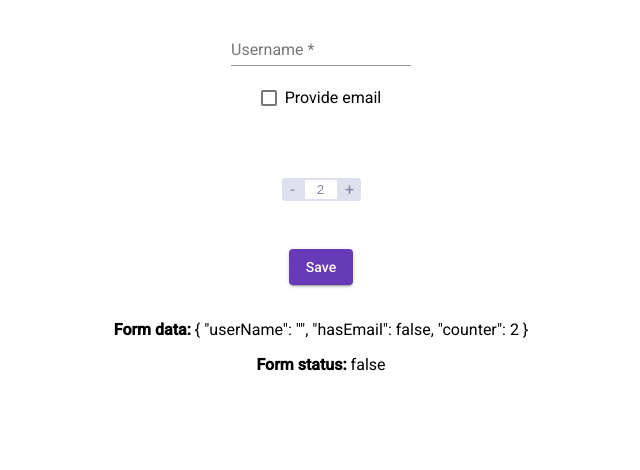
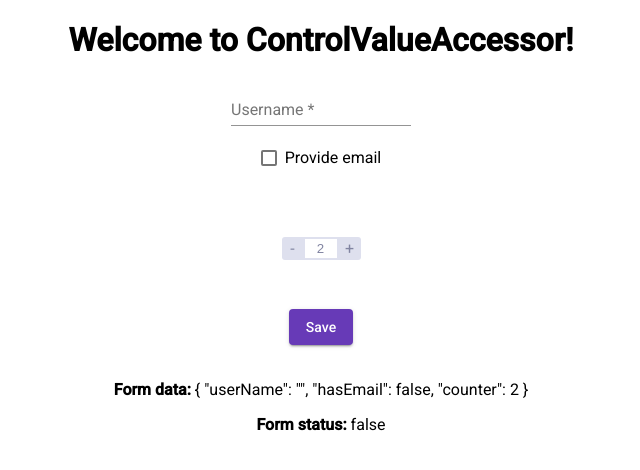
Before and after one commit to Vin88/Simple-CVA-Ang8, an Angular app: page / in a window 1280 px wide. Shown: the top 470 px of the page, without its empty margins (319-959 px from the left). Built offline with nearby package versions, Linux system fonts and the light colour scheme.

Commit message:
Commit 1

```diff
--- a/src/app/app.component.html
+++ b/src/app/app.component.html
@@ -1,7 +1,7 @@
 <!--The content below is only a placeholder and can be replaced.-->
 <div style="text-align:center">
   <h1>
-    <!-- Welcome to {{ title }}! -->
+    Welcome to {{ title }}!
   </h1>
   <form [formGroup]="userForm" (ngSubmit)="saveForm()">
     <mat-form-field>
```
